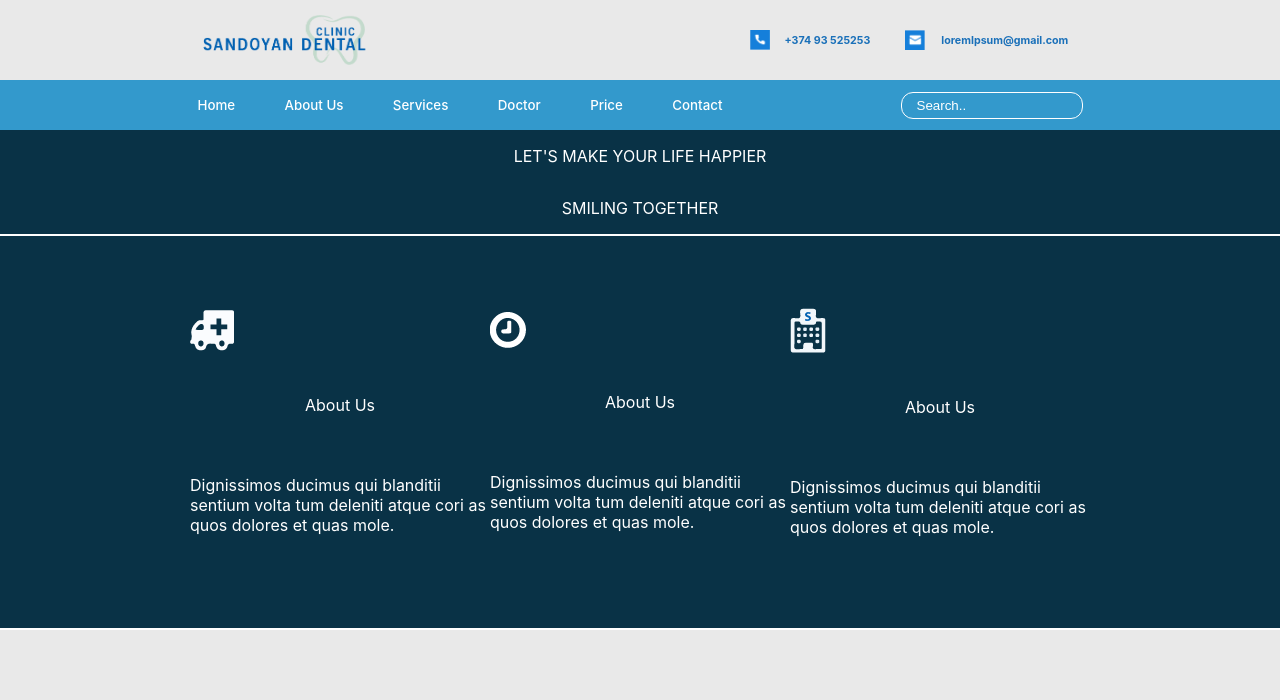
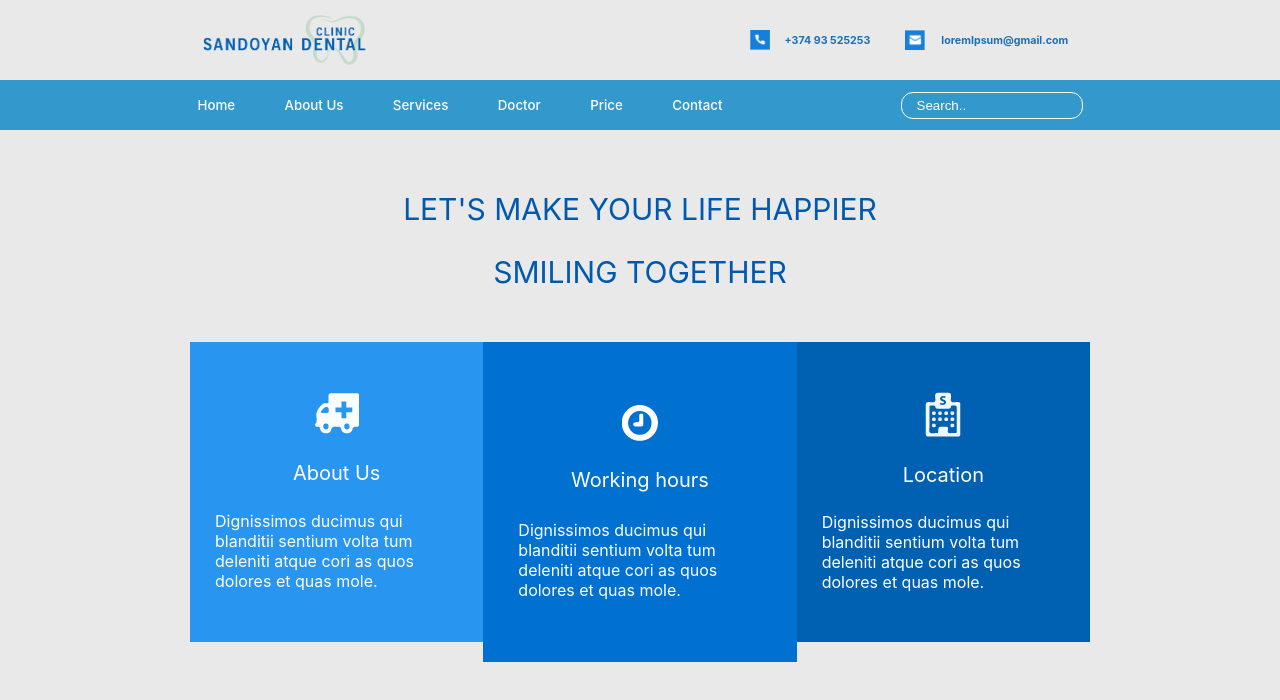
Before and after one commit to aghasi89/exam-dental-clinic, a JavaScript app: page / in a window 1280 px wide. Shown: the top 700 px of the page. Built offline with nearby package versions, Linux system fonts and the light colour scheme; the HTML template or start-up script is replaced by a standard one.

Commit message:
designed first-Section

```diff
--- a/src/App.css
+++ b/src/App.css
@@ -107,41 +107,62 @@ input:focus, textarea:focus, select:focus{
 }
 
 .first-section {
-  height: 500px;
-  width: 100%;
-  background-color: #093246;
-  color: #fff;
+  max-width: 100%;
   display: flex;
-  justify-content: center;
+  flex-direction: column;
+  justify-content: space-evenly;
   align-items: center;
+  height: 550px;
+  color: #0066cc;
+  padding-top: 30px;
+}
+.all-carts{
+  padding-bottom: 30px;
+  display: flex;
+  flex-direction: row;
+  align-items: center;
+  width: 900px;
+}
+.first-cart,.second-cart,.third-cart{
+  display: flex;
+  height: 250px;
   flex-direction: column;
+  width: 700px;
+  color: #FFF;
+  justify-content: space-evenly;
+  align-items: center;
+}
+.first-cart{
+  background-color:#2895f0;
+  padding: 25px 25px;
+}
+.second-cart{
+  background-color:#0071d0;
+  padding: 35px 35px;
+  margin-top: 20px;
+}
+.third-cart{
+  background-color:#0060b1;
+  padding: 25px 25px;
+
+}
+.car-icon .time-icon .clinic-icon{
+  width: 30px;
+  height: 30px;
 }
 
-.all-carts {
+.cart-title{
+  color: #0059ae;
+  line-height: 0.1;
+  display: flex;
+  flex-direction: column;
+  justify-content: center;
   width: 100%;
-  height: 400px;
-  display: flex;
-  flex-direction: row;
-  color: #fff;
-  justify-content: center;
-   align-items: center;
-   border: #fff solid 2px;
+  align-items: center;
+  font-size: 30px;
 }
 
-.first-cart .second-cart .third-cart {
-   display:  flex;
-   justify-content: center;
-   align-items: center;
-   flex-direction: column;
-   width: 300px;
-   height: 300px;
+.component-card-title{
+  font-size: 15pt;
+
 }
-
-.cart-maket {
-  display:  flex;
-   justify-content: center;
-   align-items: center;
-   flex-direction: column;
-   width: 300px;
-   height: 100px;
-}
--- a/src/components/Cart/Cart.js
+++ b/src/components/Cart/Cart.js
@@ -1,7 +1,7 @@
 export default function Cart(props) {
   return (
-    <div className="cart-maket">
-      <div>{props.title}</div>
+    <div >
+      <div className="component-card-title">{props.title}</div>
       <div>{props.text}</div>
     </div>
   );
--- a/src/pages/FirstSection/FirstSection.js
+++ b/src/pages/FirstSection/FirstSection.js
@@ -6,8 +6,12 @@ console.log(Time, Clinic);
 export default function FirstSection() {
   return (
     <div class="first-section">
+
+      <div className="cart-title">
       <p>LET'S MAKE YOUR LIFE HAPPIER</p>
       <p>SMILING TOGETHER</p>
+      </div>
+
       <div className="all-carts">
         <div className="first-cart">
           <img src={Car} className="car-icon" alt="Car" />
@@ -18,25 +22,30 @@ export default function FirstSection() {
 cori as quos dolores et quas mole."
           />
         </div>
-        <div class="second-cart">
+        <div className="second-cart" >
           <img src={Time} className="time-icon" alt="Time" />
-          <Cart title="About Us" />
+          <Cart title="Working hours" />
+          <Cart
+            text="Dignissimos ducimus qui blanditii
+ sentium volta tum deleniti atque
+cori as quos dolores et quas mole."
+          />
+
+        </div>
+
+        <div className="third-cart">
+          <img src={Clinic} className="clinic-icon" alt="Clinic" />
+          <Cart title="Location" />
           <Cart
             text="Dignissimos ducimus qui blanditii
  sentium volta tum deleniti atque
 cori as quos dolores et quas mole."
           />
         </div>
-        <div class="third-cart">
-          <img src={Clinic} className="clinic-icon" alt="Clinic" />
-          <Cart title="About Us" />
-          <Cart
-            text="Dignissimos ducimus qui blanditii
- sentium volta tum deleniti atque
-cori as quos dolores et quas mole."
-          />
+
         </div>
-      </div>
+
     </div>
+
   );
 }
```
Also changed, not shown: src/icons/shadow.png (added).
